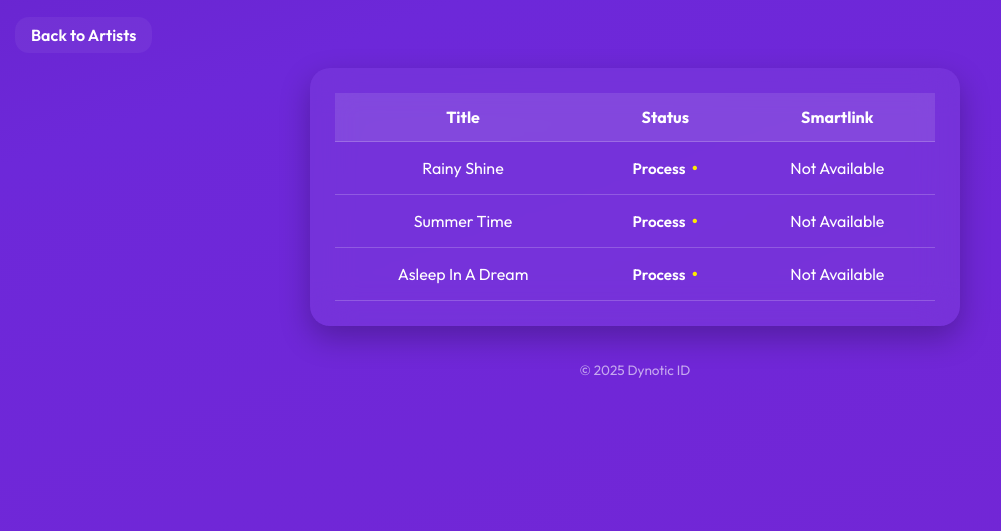
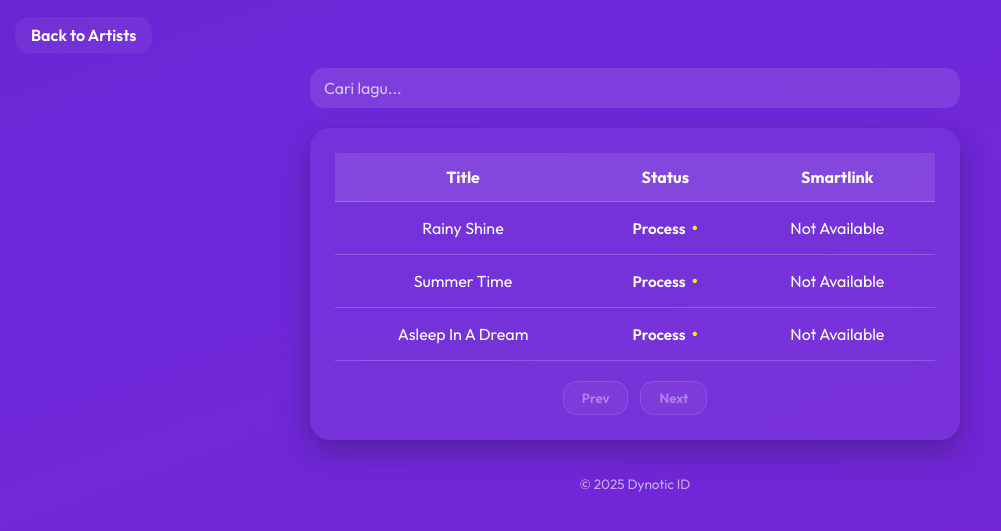
Before and after one commit to dynoticid/darnagvndylink, a plain HTML site: page index.html in a window 1280 px wide. Shown: the part 87-618 px from the top of the page, without its empty margins (5-1006 px from the left). Drawn offline with Linux system fonts and the light colour scheme.

Commit message:
index.html

```diff
--- a/index.html
+++ b/index.html
@@ -44,6 +44,27 @@ h1{
 .back-btn:hover{
   background: rgba(255,255,255,0.12);
 }
+.search-box{
+  margin-bottom:20px;
+  width:100%;
+  max-width:650px;
+}
+.search-box input{
+  width:100%;
+  padding:10px 14px;
+  border-radius:14px;
+  border:none;
+  outline:none;
+  font-size:1rem;
+  background: rgba(255,255,255,0.1);
+  color:#fff;
+}
+.search-box input::placeholder{
+  color:rgba(255,255,255,0.7);
+}
+.search-box input:focus{
+  background: rgba(255,255,255,0.2);
+}
 .card{
   width:100%;
   max-width:650px;
@@ -68,8 +89,6 @@ th{
   font-weight:700;
   background: rgba(255,255,255,0.1);
 }
-
-/* Status text dengan titik di belakang */
 .status-text{
   font-weight:600;
   font-size:0.95rem;
@@ -82,13 +101,46 @@ th{
 .status-text .dot{
   font-size:1.2rem;
 }
-
-/* Warna dot sesuai status */
-.status-approve .dot { color: #39ff14; }   /* Hijau */
-.status-takedown .dot { color: #ff8c00; } /* Oranye */
-.status-process .dot { color: #ffea00; }   /* Kuning */
-.status-rejected .dot { color: #ff0033; }  /* Merah */
-
+.status-approve .dot { color: #39ff14; }
+.status-takedown .dot { color: #ff8c00; }
+.status-process .dot { color: #ffea00; }
+.status-rejected .dot { color: #ff0033; }
+.smartlink-text{
+  font-weight:600;
+  color:#39f;
+  text-decoration:underline;
+  cursor:default;
+}
+.pagination {
+  margin-top: 20px;
+  display: flex;
+  justify-content: center;
+  gap: 12px;
+}
+.page-btn {
+  cursor: pointer;
+  padding: 8px 18px;
+  border-radius: 14px;
+  background: rgba(255, 255, 255, 0.2);
+  color: #fff;
+  font-weight: 600;
+  border: 1px solid rgba(255,255,255,0.3);
+  box-shadow: 0 0 10px rgba(255,255,255,0.15);
+  backdrop-filter: blur(10px);
+  -webkit-backdrop-filter: blur(10px);
+  transition: all 0.25s ease;
+}
+.page-btn:hover {
+  background: rgba(255, 255, 255, 0.35);
+  box-shadow: 0 0 15px rgba(255,255,255,0.3);
+  transform: scale(1.05);
+}
+.page-btn:disabled {
+  opacity: 0.4;
+  cursor: not-allowed;
+  background: rgba(255,255,255,0.1);
+  box-shadow: none;
+}
 footer{
   margin-top:35px;
   color:rgba(255,255,255,0.6);
@@ -106,6 +158,10 @@ footer{
 
 <a href="https://dynoticid.github.io/smartlink/" class="back-btn">Back to Artists</a>
 
+<div class="search-box">
+  <input type="text" id="search" placeholder="Cari lagu...">
+</div>
+
 <div class="card">
   <table>
     <thead>
@@ -115,27 +171,71 @@ footer{
         <th>Smartlink</th>
       </tr>
     </thead>
-    <tbody>
-      <tr>
-        <td>Rainy Shine</td>
-        <td><span class="status-text status-process">Process<span class="dot">•</span></span></td>
-        <td>Not Available</td>
-      </tr>
-      <tr>
-        <td>Summer Time</td>
-        <td><span class="status-text status-process">Process<span class="dot">•</span></span></td>
-        <td>Not Available</td>
-      </tr>
-      <tr>
-        <td>Asleep In A Dream</td>
-        <td><span class="status-text status-process">Process<span class="dot">•</span></span></td>
-        <td>Not Available</td>
-      </tr>
-    </tbody>
+    <tbody id="table-body"></tbody>
   </table>
+
+  <div class="pagination">
+    <button class="page-btn" id="prev">Prev</button>
+    <button class="page-btn" id="next">Next</button>
+  </div>
 </div>
 
 <footer>© 2025 Dynotic ID</footer>
 
+<script>
+const songs = [
+  {title:"Rainy Shine", status:"process"},
+  {title:"Summer Time", status:"process"},
+  {title:"Asleep In A Dream", status:"process"}
+];
+
+let filteredSongs = [...songs];
+let currentPage = 1;
+const rowsPerPage = 5;
+
+function renderTable(){
+  const tableBody = document.getElementById("table-body");
+  tableBody.innerHTML = "";
+  const start = (currentPage-1)*rowsPerPage;
+  const end = start + rowsPerPage;
+  const pageSongs = filteredSongs.slice(start,end);
+
+  pageSongs.forEach(song=>{
+    const row = document.createElement("tr");
+    row.innerHTML = `
+      <td>${song.title}</td>
+      <td><span class="status-text status-${song.status}">
+        ${song.status.charAt(0).toUpperCase() + song.status.slice(1)}
+        <span class="dot">•</span>
+      </span></td>
+      <td>Not Available</td>
+    `;
+    tableBody.appendChild(row);
+  });
+
+  document.getElementById("prev").disabled = currentPage === 1;
+  document.getElementById("next").disabled = end >= filteredSongs.length;
+}
+
+document.getElementById("prev").addEventListener("click", ()=>{
+  currentPage--;
+  renderTable();
+});
+
+document.getElementById("next").addEventListener("click", ()=>{
+  currentPage++;
+  renderTable();
+});
+
+document.getElementById("search").addEventListener("input",(e)=>{
+  const keyword = e.target.value.toLowerCase();
+  filteredSongs = songs.filter(song => song.title.toLowerCase().includes(keyword));
+  currentPage = 1;
+  renderTable();
+});
+
+renderTable();
+</script>
+
 </body>
 </html>
```
